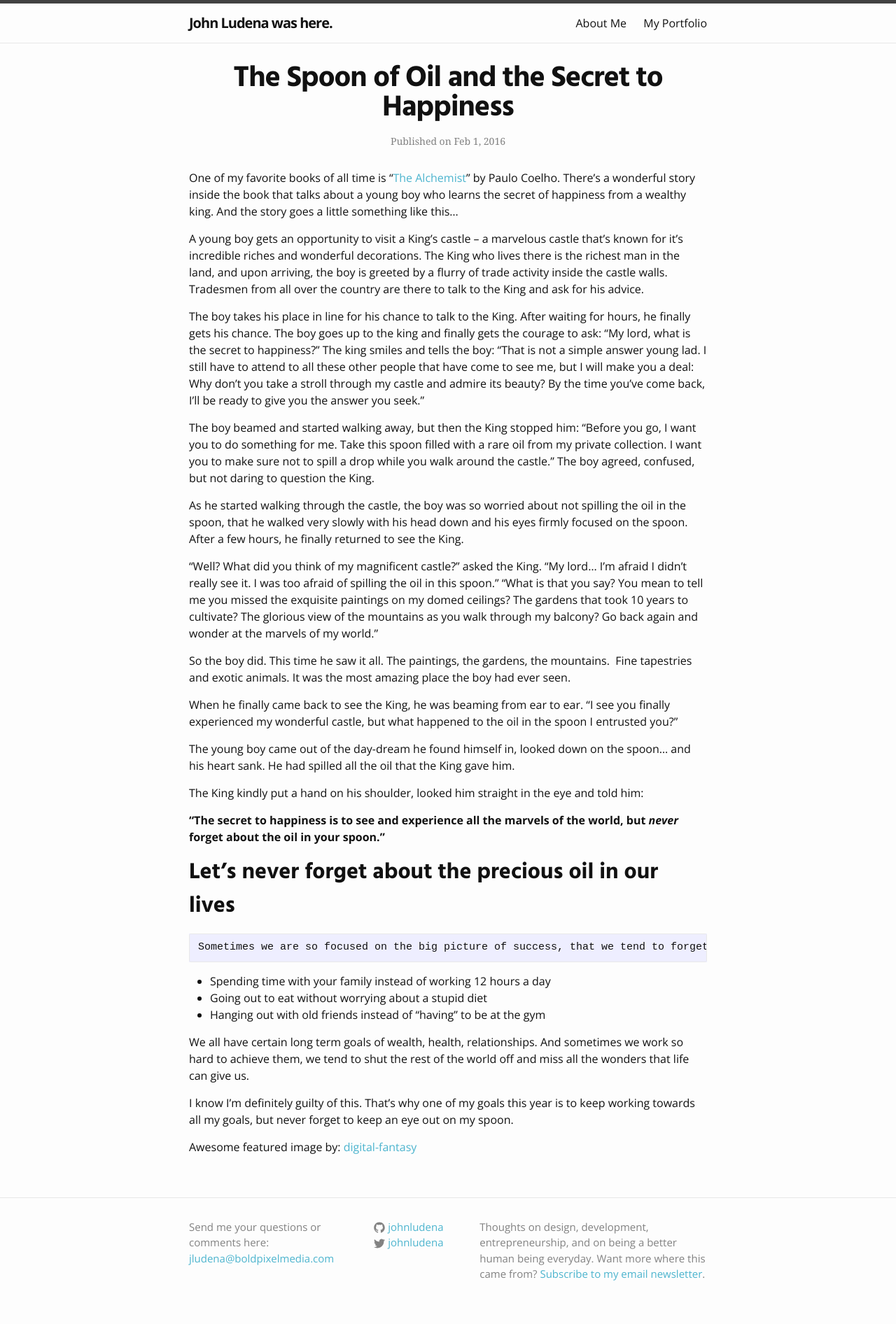
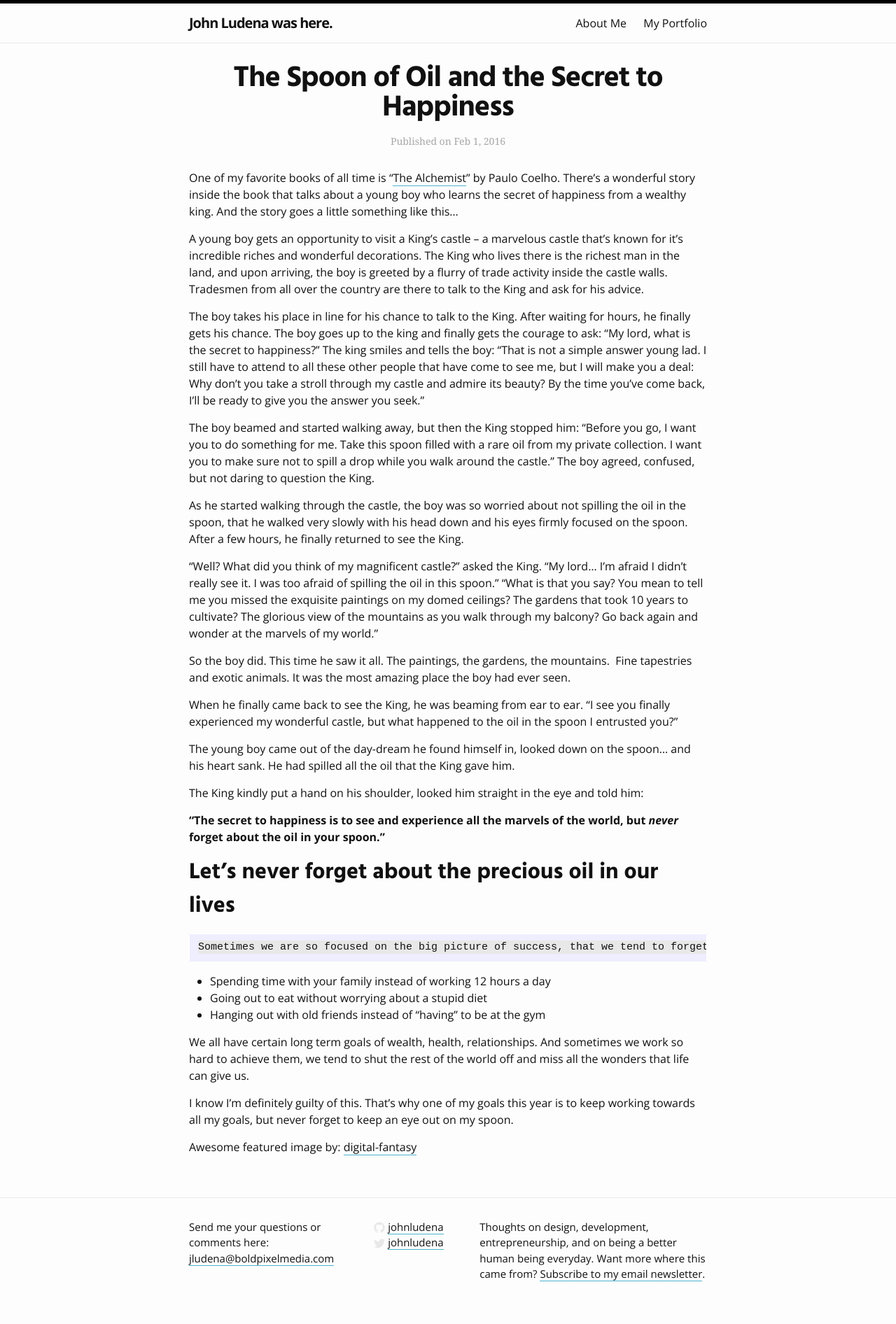
Before and after one commit to johnludena/portfolio_2017, a Jekyll site: the page built from _posts/2016-02-01-secret-to-happiness.md, in a window 1280 px wide. Shown: the whole page at 70% size. Built offline with Jekyll 4.4.1, drawn with Linux system fonts in a browser that asks for light colours.

```diff
--- a/_sass/_base.scss
+++ b/_sass/_base.scss
@@ -94,14 +94,15 @@ h1, h2, h3, h4, h5, h6 {
 a {
     color: $brand-color;
     text-decoration: none;
+    color: $text-color;
+    border-bottom: 1px solid $brand-color;
 
     &:visited {
-        color: $brand-color;
+        color: $text-color;
     }
 
     &:hover {
-        color: $text-color;
-        text-decoration: underline;
+        color: $brand-color;
     }
 }
 
@@ -133,7 +134,7 @@ code {
     font-size: 15px;
     border: 1px solid $grey-color-light;
     border-radius: 3px;
-    background-color: #eef;
+    background-color: $grey-color;
 }
 
 code {
--- a/_sass/_layout.scss
+++ b/_sass/_layout.scss
@@ -2,8 +2,8 @@
  * Site header
  */
 .site-header {
-    border-top: 5px solid $grey-color-dark;
-    border-bottom: 1px solid $grey-color-light;
+    border-top: 5px solid #000;
+    border-bottom: 1px solid $grey-border-light;
     min-height: 56px;
 
     // Positioning context for the mobile navigation icon
@@ -18,10 +18,7 @@
     letter-spacing: -1px;
     float: left;
     color: #111;
-    &,
-    &:visited {
-      color: $text-color;
-    }
+    border: none;
 }
 
 .site-nav {
@@ -35,6 +32,11 @@
     .page-link {
         color: $text-color;
         line-height: $base-line-height;
+        border: none;
+
+        &:hover {
+            color: $brand-color;
+        }
 
         // Gaps between nav items, but not on the last one
         &:not(:last-child) {
@@ -98,7 +100,7 @@
  * Site footer
  */
 .site-footer {
-    border-top: 1px solid $grey-color-light;
+    border-top: 1px solid $grey-border-light;
     padding: $spacing-unit 0;
 }
 
@@ -111,11 +113,21 @@
 .social-media-list {
     list-style: none;
     margin-left: 0;
+
+    .username {
+        border-bottom: 1px solid $brand-color;
+    }
+}
+
+.social-media-list {
+    a {
+        border: none;
+    }
 }
 
 .footer-col-wrapper {
     font-size: 15px;
-    color: $grey-color;
+    color: $text-color;
     margin-left: -$spacing-unit / 2;
     @extend %clearfix;
 }
@@ -186,13 +198,13 @@
 
 .post-meta {
     font-size: $small-font-size;
-    color: $grey-color;
+    color: $grey-color-dark;
     font-family: $meta-font;
     text-align: center;
 }
 
 .post-link {
-    display: block;
+    display: inline-block;
     font-size: 24px;
 }
 
@@ -231,7 +243,6 @@
 
     h3 {
         font-size: 26px;
-        text-transform: uppercase;
 
         @include media-query($on-laptop) {
             font-size: 22px;
--- a/css/main.scss
+++ b/css/main.scss
@@ -21,9 +21,11 @@ $text-color:       #111;
 $background-color: #fdfdfd;
 $brand-color:      #4CB4CE;
 
-$grey-color:       #828282;
+$grey-color:       #e8e8e8;
 $grey-color-light: lighten($grey-color, 40%);
 $grey-color-dark:  darken($grey-color, 25%);
+
+$grey-border-light: #EAEAEA;
 
 // Width of the content area
 $content-width:    800px;
```
Also changed, not shown: _posts/2016-06-04-my-coding-bootcamp-experience-week2.md (added, +49 -0 lines).
